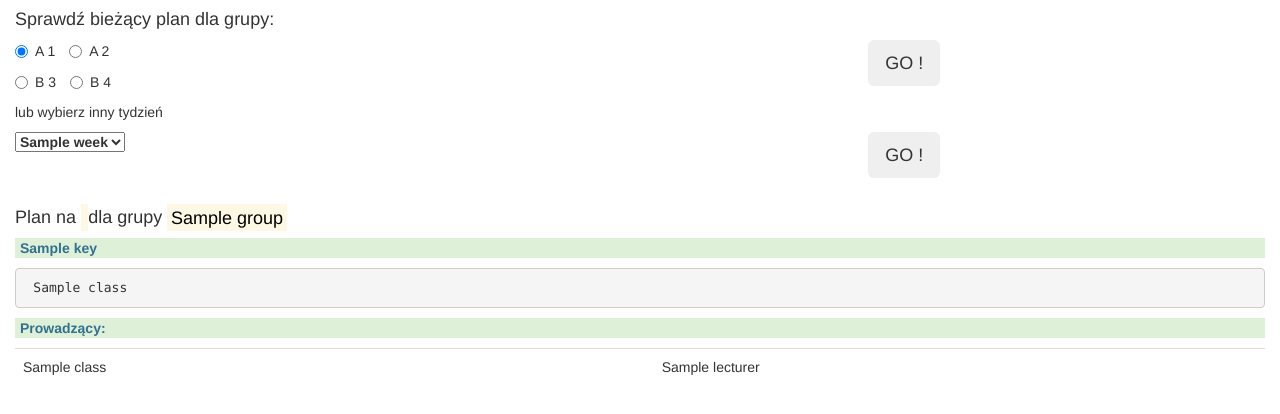
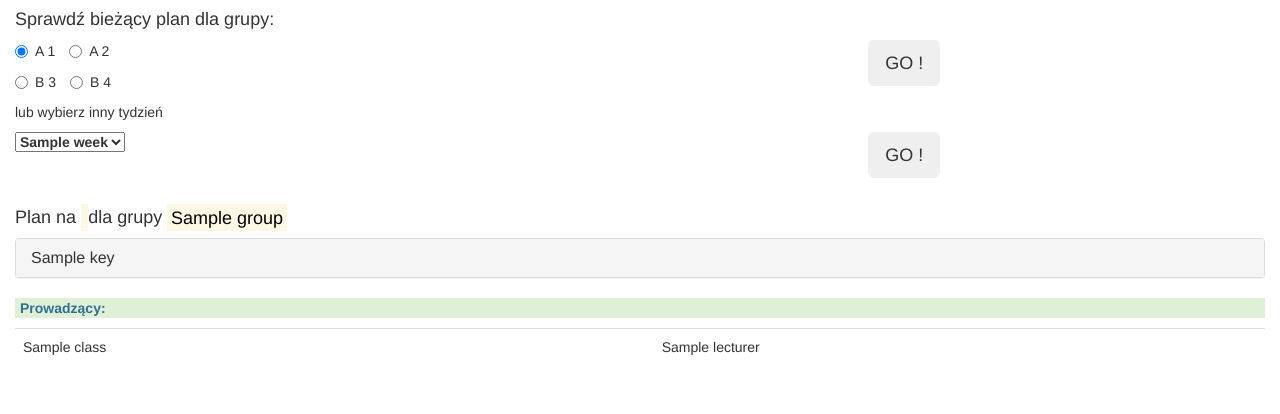
Before and after one commit to tomwisniewskiprv/Standalone_Scraper, a Django app: template templates/scraper.html in a window 1280 px wide. Shown: the top 414 px of the page. Run offline with Django 3.2, Linux system fonts and the light colour scheme; the template is opened without the code that fills it: most values are stand-ins (such as "Sample title", 1, 10 or a date in 2020); some libraries are stand-ins or nearby versions.

Commit message:
Added bootstrap collapsible panel for results

```diff
--- a/templates/base.html
+++ b/templates/base.html
@@ -9,8 +9,8 @@
     <meta charset="UTF-8">
     {% comment %}<link rel="stylesheet" href="{% static "style.css" %}" type="text/css">{% endcomment %}
     <meta name="viewport" content="width=device-width, initial-scale=1">
-    {% comment %}<link rel="stylesheet" href="https://maxcdn.bootstrapcdn.com/bootstrap/4.0.0-beta.2/css/bootstrap.min.css" integrity="sha384-PsH8R72JQ3SOdhVi3uxftmaW6Vc51MKb0q5P2rRUpPvrszuE4W1povHYgTpBfshb" crossorigin="anonymous">{% endcomment %}
     <link rel="stylesheet" href="https://maxcdn.bootstrapcdn.com/bootstrap/3.3.7/css/bootstrap.min.css">
+    <script src="https://ajax.googleapis.com/ajax/libs/jquery/3.2.1/jquery.min.js"></script>
 
 
     <script src="https://maxcdn.bootstrapcdn.com/bootstrap/3.3.7/js/bootstrap.min.js"></script>
@@ -20,6 +20,7 @@
 
 <div class="container-fluid">
 
+
 {% block content %}
 {% endblock %}
 
--- a/templates/scraper.html
+++ b/templates/scraper.html
@@ -1,6 +1,9 @@
 {% extends "base.html" %}
 
 {% block content %}
+
+
+
 
     <div class="row">
         <form method="POST" id="form_scraper">
@@ -62,25 +65,41 @@
                     <mark> {{ group }}</mark>
                 </h4>
 
-                <div class="schedule_results">
+
+
                 {% for key, classes in schedule.items %}
-                        <p class="bg-success text-info" style="padding-left: 5px;"><strong>{{ key }}</strong></p>
+
+                    <div class="panel-group">
+                        <div class="panel panel-default">
+                            <div class="panel-heading">
+                                <h4 class="panel-title">
+                                    <a data-toggle="collapse" href="#{{ key }}">{{ key }}</a>
+                                </h4>
+                            </div>
+                            <div id="{{ key }}" class="panel-collapse collapse">
+                                <div class="panel-body">
                                     {% for class in classes %}
                                         <pre> {{ class }} </pre>
                                     {% endfor %}
+                                </div>
+                                {% comment %}<div class="panel-footer">Panel Footer</div>{% endcomment %}
+                            </div>
+                        </div>
+                    </div>
+
+
+
                 {% endfor %}
-                </div>
             {% else %}
-                <div class="schedule_results">
                 <pre>Nie ma zajęć</pre>
-                </div>
             {% endif %}
         </div>
     </div>
 
     {% if lecturers %}
         <div class="row">
-            <div class="col-xs-12"><p class="bg-success text-info" style="padding-left: 5px;"><strong>Prowadzący:</strong></p>
+            <div class="col-xs-12"><p class="bg-success text-info" style="padding-left: 5px;">
+                <strong>Prowadzący:</strong></p>
 
                 <table class="table">
                     {% for class, lecturer in lecturers.items %}
@@ -90,7 +109,8 @@
                             <td>{{ lecturer }}</td>
                         </tr>
                     {% endfor %}
-            </table></div>
+                </table>
+            </div>
         </div>
     {% endif %}
 
```
Lines whose indentation alone changed are shown as unchanged.
